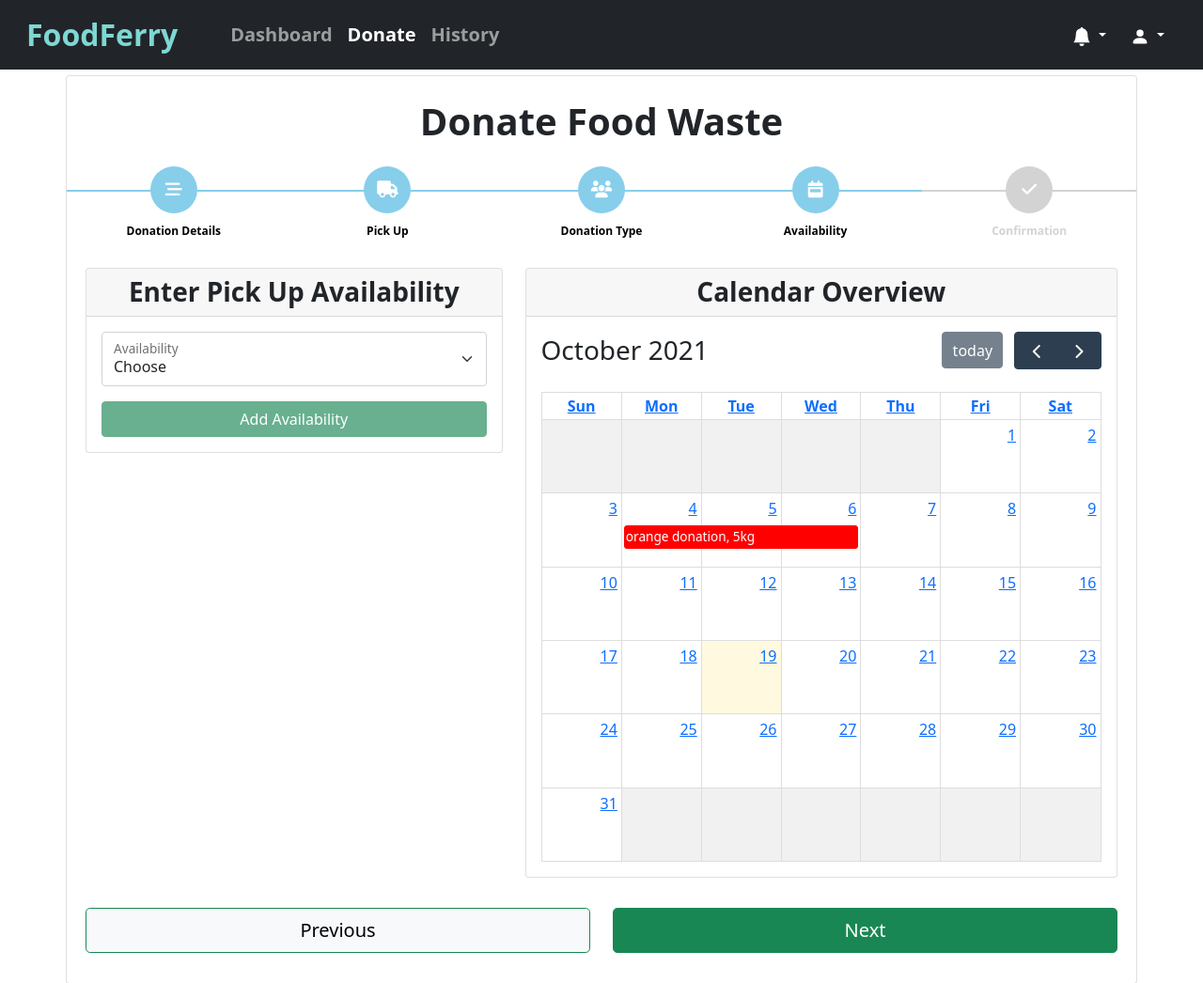
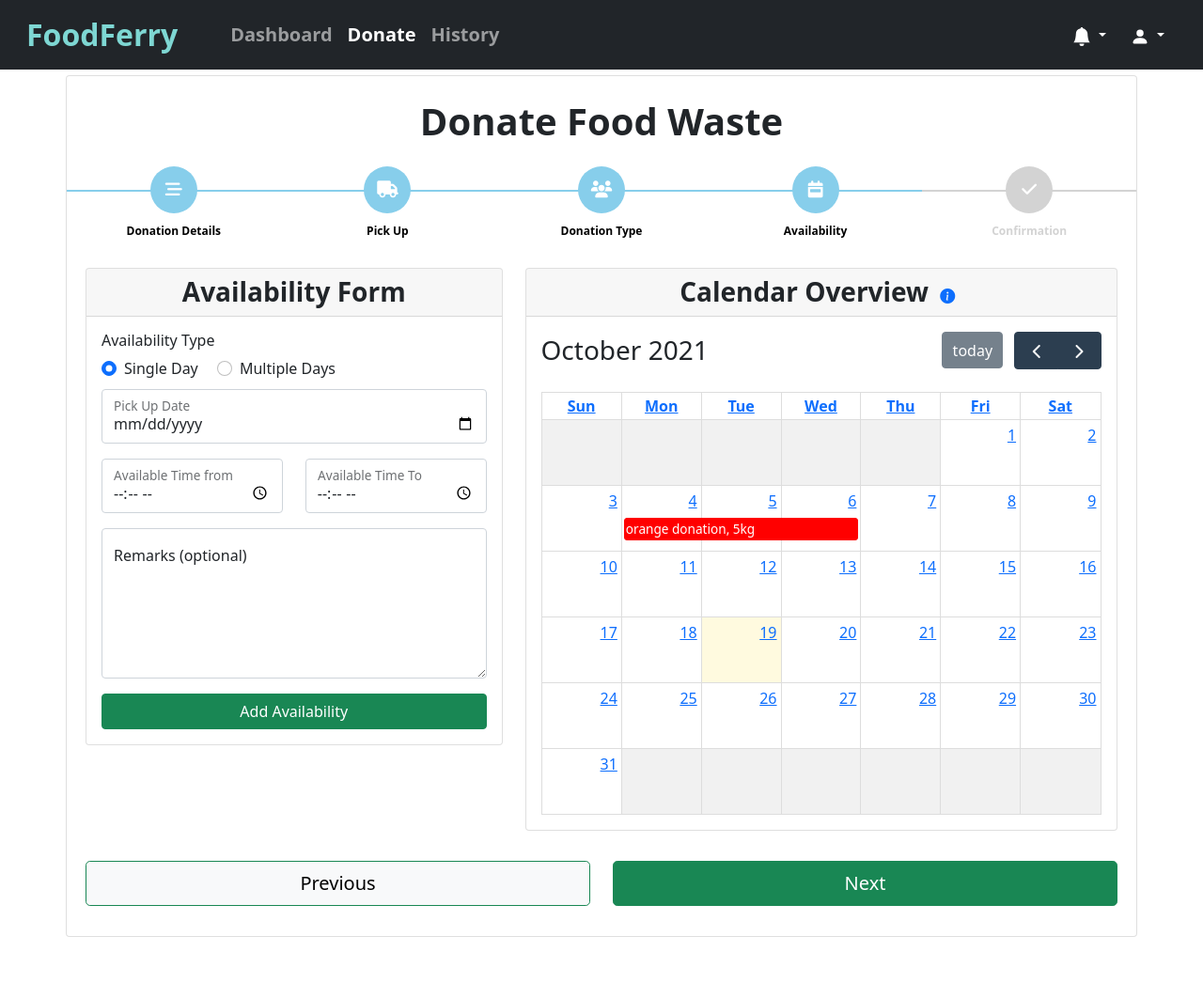
Before and after one commit to absolutelynoot/FoodFerry, a website: page donate-availabilityB.html in a window 1280 px wide. Shown: the top 1046 px of the page at 94% size. After the commit the page ends 1021 px from the top, so only its background shows below. Drawn offline with nearby package versions, Linux system fonts and the light colour scheme; a script that the page names is missing.

Commit message:
updated calendar UI

```diff
--- a/donate-availabilityB.html
+++ b/donate-availabilityB.html
@@ -31,16 +31,14 @@
 				selectable: true,
 				themeSystem: 'standard',
 				showNonCurrentDates: false,
-				contentHeight: 500,
-				events: [
-						{
+				contentHeight: 450,
+				events: [{
 					title: 'orange donation, 5kg',
 					start: '2021-10-04',
 					end: '2021-10-07',
 					display: 'block',
 					color: 'red'
-						}
-					],
+				}],
 				dateClick: function (info) {
 					// alert('Clicked on: ' + info.dateStr);
 					// alert('Coordinates: ' + info.jsEvent.pageX + ',' + info.jsEvent.pageY);
@@ -210,26 +208,45 @@
 										<div class="col-lg-5">
 											<div class="card mb-3">
 												<h1 class="card-header fs-3">
-												<strong>Enter Pick Up Availability</strong>
+													<strong>Availability Form</strong>
 												</h1>
 												<div class="card-body">
 													<form class="needs validate" novalidate>
 														<div class="row row-cols-2">
-														<div class="col-12">
-															<div class="form-floating mb-3">
-																<select class="form-select" id="availabilityType" aria-label="Account Type">
-																	<option value="" selected disabled>Choose</option>
+															<div class="col-12 text-start mb-2">
+																<h6>Availability Type</h6>
+																<div class="form-check form-check-inline">
+																	<input class="form-check-input" type="radio"
+																		name="availOptions" id="singledate"
+																		value="sd" checked>
+																	<label class="form-check-label"
+																		for="singledate">Single Day</label>
+																</div>
+																<div class="form-check form-check-inline">
+																	<input class="form-check-input" type="radio"
+																		name="availOptions" id="multidate"
+																		value="ad">
+																	<label class="form-check-label"
+																		for="multidate">Multiple Days</label>
+																</div>
+																<!-- old select dropdown -->
+																<!-- <div class="form-floating mb-3 d-none">
+																	<select class="form-select" id="availabilityType"
+																		aria-label="Account Type">
+																		<option value="" selected disabled>Choose
+																		</option>
 																		<option value="ad">Multiple days</option>
 																		<option value="sd">Specific day</option>
 																	</select>
 																	<label for="accountType">Availability</label>
-															</div>
+																</div> -->
 															</div>
 															<div id="date-from" class="col-lg-6 d-none">
 																<div class="form-floating mb-3">
-																<input class="form-control" id="pickUpDateFrom" type="date"
-																	placeholder="dd/mm/yyyy" data-date-format="dd-mm-yyyy"required />
-																<label for="pickUpDateFrom">Pick Up Date From </label>
+																	<input class="form-control" id="pickUpDateFrom"
+																		type="date" placeholder="dd/mm/yyyy"
+																		data-date-format="dd-mm-yyyy" required />
+																	<label for="pickUpDateFrom">Pick Up Date To </label>
 																	<div class="invalid-feedback">
 																		Pick up date is required.
 																	</div>
@@ -237,48 +254,53 @@
 															</div>
 															<div id="date-to" class="col-lg-6 d-none">
 																<div class="form-floating mb-3">
-																<input class="form-control" id="pickUpDateTo" type="date"
-																	placeholder="dd/mm/yyyy" data-date-format="dd-mm-yyyy"required />
+																	<input class="form-control" id="pickUpDateTo"
+																		type="date" placeholder="dd/mm/yyyy"
+																		data-date-format="dd-mm-yyyy" required />
 																	<label for="pickUpDateTo">Pick Up Date To </label>
 																	<div class="invalid-feedback">
 																		Pick up date is required.
 																	</div>
 																</div>
 															</div>
-														<div id="date-specific" class="col-12 d-none">
+															<div id="date-specific" class="col-12">
 																<div class="form-floating mb-3">
-																<input class="form-control" id="pickUpDate" type="date"
-																	placeholder="dd/mm/yyyy" data-date-format="dd-mm-yyyy"required />
+																	<input class="form-control" id="pickUpDate"
+																		type="date" placeholder="dd/mm/yyyy"
+																		data-date-format="dd-mm-yyyy" required />
 																	<label for="pickUpDate">Pick Up Date </label>
 																	<div class="invalid-feedback">
 																		Pick up date is required.
 																	</div>
 																</div>
 															</div>
-														<div id="av-time-from" class="col-6 d-none">
+															<div id="av-time-from" class="col-6">
 																<div class="form-floating mb-3">
-																<input class="form-control" id="pickUpTimeFrom" type="time"
-																	placeholder="Date" required />
-																<label for="pickUpTimeFrom">Available Time from</label>
+																	<input class="form-control" id="pickUpTimeFrom"
+																		type="time" placeholder="Date" required />
+																	<label for="pickUpTimeFrom">Available Time
+																		from</label>
 																	<div class="invalid-feedback">
 																		Time is required.
 																	</div>
 																</div>
 															</div>
-														<div id="av-time-to" class="col-6 d-none">
+															<div id="av-time-to" class="col-6">
 																<div class="form-floating mb-3">
-																<input class="form-control" id="pickUpTimeTo" type="time"
-																	placeholder="Date" required />
+																	<input class="form-control" id="pickUpTimeTo"
+																		type="time" placeholder="Date" required />
 																	<label for="pickUpTimeTo">Available Time To</label>
 																	<div class="invalid-feedback">
 																		Time is required.
 																	</div>
 																</div>
 															</div>
-														<div id="remarks" class="col-12 d-none">
+															<div id="remarks" class="col-12">
 																<div class="form-floating mb-3">
-																<textarea class="form-control" id="remark" type="text"
-																	placeholder="Enter your message here..." style="height: 10rem"
+																	<textarea class="form-control" id="remark"
+																		type="text"
+																		placeholder="Enter your message here..."
+																		style="height: 10rem"
 																		data-sb-validations="required"></textarea>
 																	<label for="remark">Remarks (optional)</label>
 																	<div class="invalid-feedback">A message is required.
@@ -286,7 +308,9 @@
 																</div>
 															</div>
 															<div class="col-12 d-grid">
-															<button id='add-availability' class="btn btn-success disabled">Add Availability</button>
+																<button id='add-availability'
+																	class="btn btn-success">Add
+																	Availability</button>
 															</div>
 														</div>
 
@@ -297,7 +321,10 @@
 										<div class="col-lg-7">
 											<div class="card mb-3">
 												<h1 class="card-header fs-3">
-												<strong>Calendar Overview</strong>
+													<strong>Calendar Overview</strong><span class="mx-2 fs-6">
+														<i class="bi bi-info-circle-fill text-primary"
+															data-bs-toggle="tooltip" data-bs-placement="top"
+															title="Calendar overview shows your current schedule and availability based on your listing activities"></i></span>
 												</h1>
 												<div class="card-body">
 													<div id='calendar'>
@@ -312,16 +339,14 @@
 									<!-- buttons -->
 									<div class="row mx-2 mb-4 justify-content-center">
 										<div class="col-lg-6 col-sm-12 d-grid mb-2">
-										<button onclick="prevBtn()" type="button" class="btn btn-light btn-lg prev-btn border-success">
+											<button onclick="prevBtn()" type="button"
+												class="btn btn-light btn-lg prev-btn border-success">
 												Previous
 											</button>
 										</div>
 										<div class="col-lg-6 col-sm-12 d-grid mb-2">
-										<button
-											type="submit"
-											class="btn btn-success btn-lg next-btn"
-											id="submitBtn"
-										>
+											<button type="submit" class="btn btn-success btn-lg next-btn"
+												id="submitBtn">
 												Next
 											</button>
 										</div>
@@ -356,15 +381,18 @@
 		</div>
 	</div>
 
+	<!-- loop 11 -->
 	<script src="//cdn.loop11.com/embed.js" type="text/javascript" async="async"></script>
-
-</body>
 
 	<!-- Bootstrap and Propper core JS-->
 	<script src="https://cdn.jsdelivr.net/npm/bootstrap@5.1.3/dist/js/bootstrap.bundle.min.js"
 	integrity="sha384-ka7Sk0Gln4gmtz2MlQnikT1wXgYsOg+OMhuP+IlRH9sENBO0LRn5q+8nbTov4+1p" crossorigin="anonymous">
 	</script>
 
+	<!-- Popovers and core theme [MUST INCLUDE FOR POPOVERS/TOOLTIPS] -->
+	<script src="js/scripts.js"></script>
+
+</body>
 
 
 
@@ -381,10 +409,13 @@
 		window.location.href = "donate-type.html"
 	}
 
+	var availRadio = document.getElementsByName("availOptions");
+	console.log(availRadio);
+
 
 	// check availability type
-	document.getElementById("availabilityType").addEventListener('change', function(e){
-		console.log(this.value);
+	for (i in availRadio){
+		availRadio[i].onclick = function() {
 			if (this.value == "ad"){
 			document.getElementById("date-specific").classList.add("d-none");
 			document.getElementById("date-from").classList.remove("d-none");
@@ -393,8 +424,7 @@
 			document.getElementById("av-time-to").classList.remove("d-none");
 			document.getElementById("remarks").classList.remove("d-none");
 			document.getElementById("add-availability").classList.remove("disabled");
-
-		} else if (this.value == "sd"){
+		} else if (this.value == "sd") {
 			document.getElementById("date-from").classList.add("d-none");
 			document.getElementById("date-to").classList.add("d-none");
 			document.getElementById("date-specific").classList.remove("d-none");
@@ -403,9 +433,34 @@
 			document.getElementById("remarks").classList.remove("d-none");
 			document.getElementById("add-availability").classList.remove("disabled");
 		}
-	})
+	}
+}
 
 
+
+
+	// old method on version A
+	// document.getElementById("availabilityType").addEventListener('change', function (e) {
+	// 	console.log(this.value);
+	// 	if (this.value == "ad") {
+	// 		document.getElementById("date-specific").classList.add("d-none");
+	// 		document.getElementById("date-from").classList.remove("d-none");
+	// 		document.getElementById("date-to").classList.remove("d-none");
+	// 		document.getElementById("av-time-from").classList.remove("d-none");
+	// 		document.getElementById("av-time-to").classList.remove("d-none");
+	// 		document.getElementById("remarks").classList.remove("d-none");
+	// 		document.getElementById("add-availability").classList.remove("disabled");
+
+	// 	} else if (this.value == "sd") {
+	// 		document.getElementById("date-from").classList.add("d-none");
+	// 		document.getElementById("date-to").classList.add("d-none");
+	// 		document.getElementById("date-specific").classList.remove("d-none");
+	// 		document.getElementById("av-time-from").classList.remove("d-none");
+	// 		document.getElementById("av-time-to").classList.remove("d-none");
+	// 		document.getElementById("remarks").classList.remove("d-none");
+	// 		document.getElementById("add-availability").classList.remove("disabled");
+	//  }
+	// })
 </script>
 
 
```
Also changed, not shown: donate-availability.html (+84 -53 lines). Lines whose indentation alone changed are shown as unchanged.
